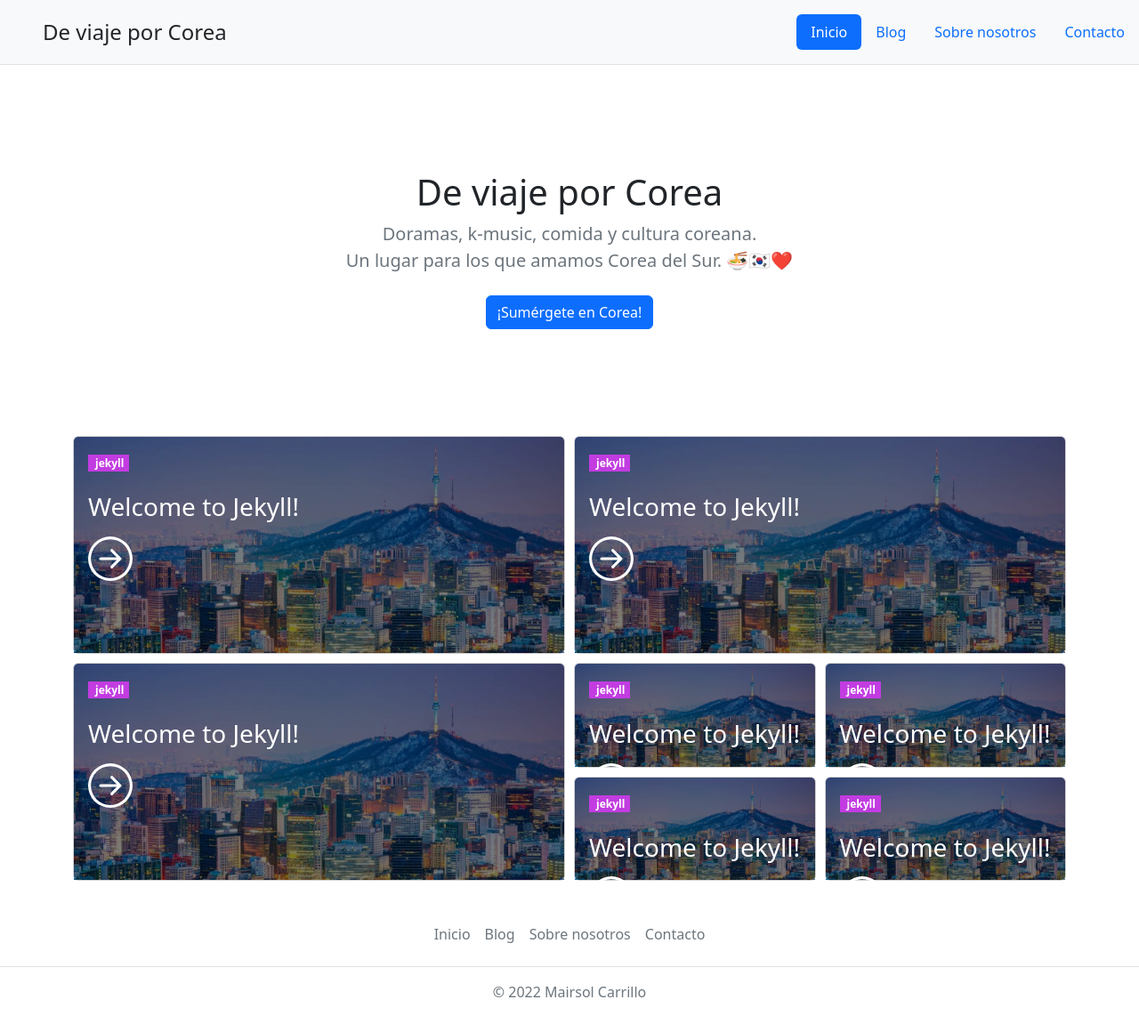
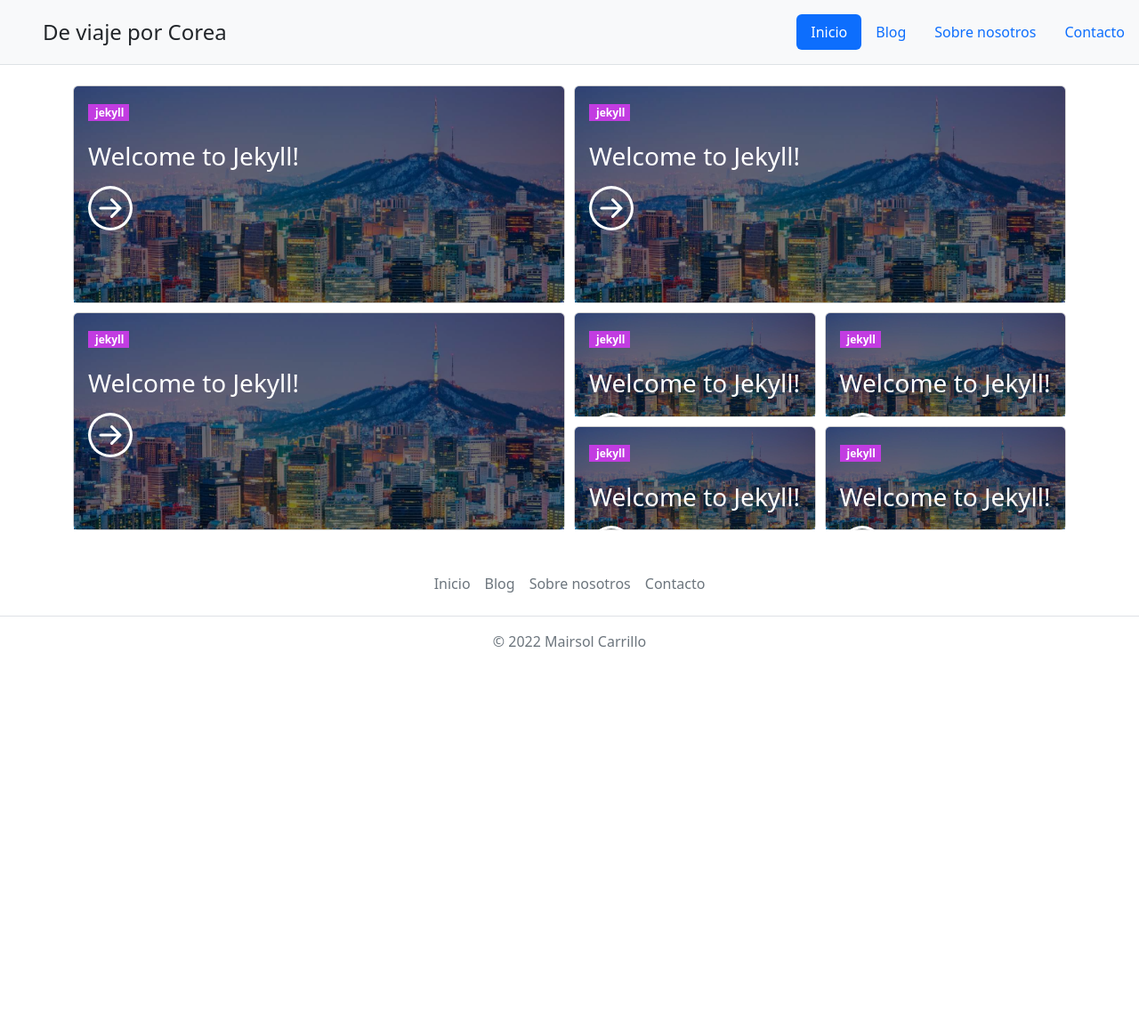
Before and after one commit to MarisolenlaWeb/deviajeporcorea, a Jekyll site: the page built from README.md, in a window 1280 px wide and 1183 px high. Shown: the top 1160 px of the window at 89% size. Built offline with Jekyll 4.4.1, drawn with Linux system fonts in a browser that asks for light colours; our own code applies the rules of GitHub Pages for plain Markdown files.

Commit message:
AÃrreglo url's

```diff
--- a/_config.yml
+++ b/_config.yml
@@ -33,7 +33,7 @@ instagram_username: deviajeporcorea
 
 
 # Build settings
-baseurl: deviajeporcorea
+baseurl: ""
 plugins:
   - jekyll-feed
 
--- a/_layouts/home.html
+++ b/_layouts/home.html
@@ -3,17 +3,6 @@ layout: default
 ---
 <!-- Grid Blog -->
 
-<section class="py-5 text-center container">
-  <div class="row py-lg-5">
-    <div class="col-lg-6 col-md-8 mx-auto">
-      <h1 class="fw-light">{{ site.title | escape }}</h1>
-      <p class="lead text-muted">Doramas, k-music, comida y cultura coreana. <br>Un lugar para los que amamos Corea del Sur. 🍜🇰🇷❤️</p>
-      <p>
-        <a href="#" class="btn btn-primary my-2">¡Sumérgete en Corea!</a>
-      </p>
-    </div>
-  </div>
-</section>
 <section class="container grid-section">
     {%- if site.posts.size > 0 -%}
     {%- for post in site.posts -%}
@@ -25,9 +14,9 @@ layout: default
                     {% if forloop.index0 == 4 %}grid__card__five{% endif %}
                     {% if forloop.index0 == 5 %}grid__card__six{% endif %}
                     {% if forloop.index0 == 6 %}grid__card__seven{% else %}grid__card{% endif %}">
-        <img class="card-img-top" src="/assets/img/como-planificar-un-viaje-a-corea-del-sur.jpeg" alt="Card image">
+        <img class="card-img-top" src="{{ site.baseurl }}/assets/img/como-planificar-un-viaje-a-corea-del-sur.jpeg" alt="Card image">
         <div class="card-img-overlay">
-            <a href="/posts/{{ post.category | slugize }}" class="text-decoration-none text-white"><p class="card-category">{{ post.category | slugize }}</p></a>
+            <a href="{{ site.baseurl }}/posts/{{ post.category | slugize }}" class="text-decoration-none text-white"><p class="card-category">{{ post.category | slugize }}</p></a>
             <a href="{{ post.url | relative_url }}" class="text-decoration-none text-white"><h3 class="card-title mt-3 mb-3">{{ post.title | escape }}</h3></a>
             <a href="{{ post.url | relative_url }}">
                 <svg xmlns="http://www.w3.org/2000/svg" width="50" height="50" fill="#ffffff" class="bi bi-arrow-right-circle" viewBox="0 0 16 16">
```
